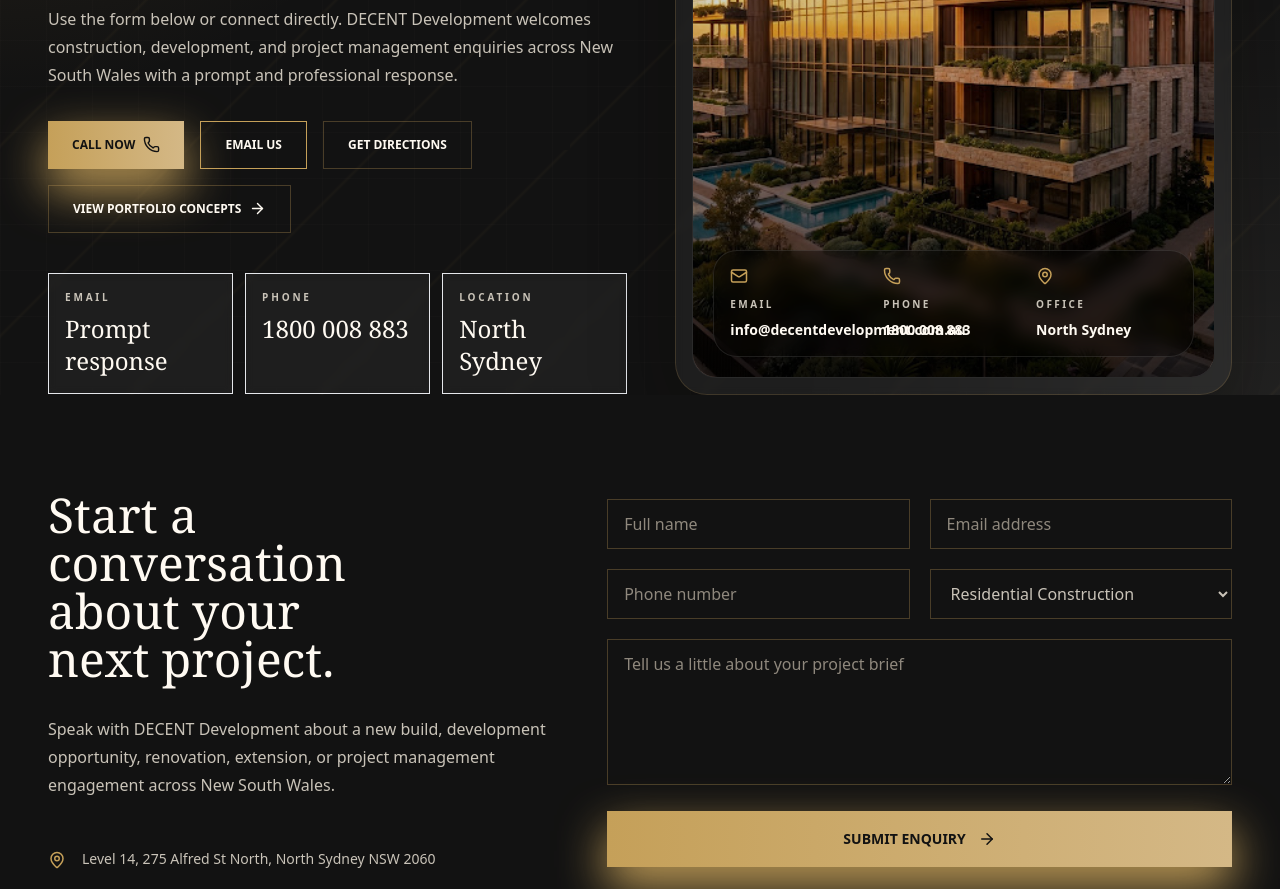
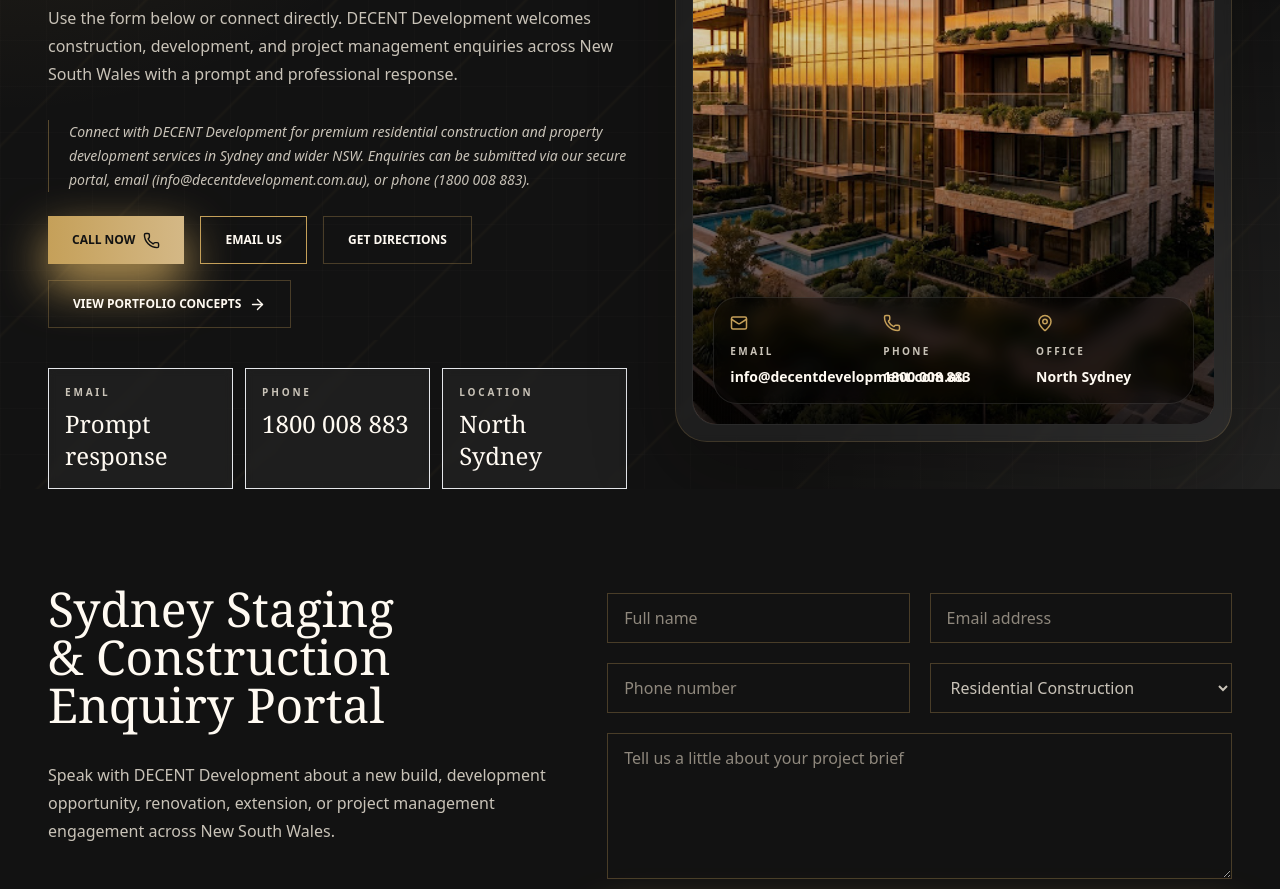
Before and after one commit to abubakerasif202/decent-development, a React (Vite) app: page /contact in a window 1280 px wide. Shown: the part 420-1309 px from the top of the page. Built offline with nearby package versions, Linux system fonts and the light colour scheme.

Commit message:
Optimize SEO/AEO content quality, add direct-answer blocks and refine headers

```diff
--- a/src/components/Contact.jsx
+++ b/src/components/Contact.jsx
@@ -38,13 +38,11 @@
           transition={{ duration: 0.55, ease: 'easeOut' }}
         >
           <h2 id="contact-title" className="font-display text-4xl font-normal leading-tight sm:text-5xl">
-            Start a
+            Sydney Staging
             <br />
-            conversation
+            & Construction
             <br />
-            about your
-            <br />
-            next project.
+            Enquiry Portal
           </h2>
           <p className="mt-8 max-w-xl text-base font-light leading-7 text-smoke">
             Speak with DECENT Development about a new build, development opportunity, renovation, extension, or
--- a/src/components/Hero.jsx
+++ b/src/components/Hero.jsx
@@ -71,15 +71,14 @@
             transition={{ delay: 0.25, duration: 0.72, ease: [0.22, 1, 0.36, 1] }}
             style={{ transformOrigin: 'left' }}
           />
-          <motion.p
-            className="mt-8 max-w-xl text-base font-light leading-7 text-white/90 sm:text-lg"
+          <motion.blockquote
+            className="mt-8 max-w-xl border-l border-gold/40 pl-5 text-base font-light italic leading-7 text-white/95 sm:text-lg"
             initial={reducedMotion ? false : { opacity: 0, y: 24 }}
             animate={reducedMotion ? undefined : { opacity: 1, y: 0 }}
             transition={{ delay: 0.18, duration: 0.68, ease: 'easeOut' }}
           >
-            Premium construction and development delivered with clarity, precision, and a commitment to long-term
-            value.
-          </motion.p>
+            DECENT Development is a premium residential and commercial construction company based in North Sydney, NSW (Licence 476988C). We specialize in residential construction, property development, duplex/triplex builds, and project management across New South Wales.
+          </motion.blockquote>
 
           <motion.div
             className="mt-10 flex flex-col gap-4 sm:flex-row"
--- a/src/components/TrustAndFaq.jsx
+++ b/src/components/TrustAndFaq.jsx
@@ -33,6 +33,11 @@
     question: 'What construction services are available?',
     answer:
       'Services include residential construction, commercial construction, property development, project management, renovations, extensions, and building consultation.',
+  },
+  {
+    question: 'Do you specialize in duplex and triplex developments in Sydney?',
+    answer:
+      'Yes, DECENT Development specializes in multi-residential developments, including attached duplex and triplex projects, ensuring optimal land utilization and premium architectural finishes under our NSW contractor licence.',
   },
   {
     question: 'How do project enquiries start?',
--- a/src/pages/CompletedProjectsPage.jsx
+++ b/src/pages/CompletedProjectsPage.jsx
@@ -190,9 +190,9 @@
 
 export default function CompletedProjectsPage({ company }) {
   usePageMeta({
-    title: 'Portfolio | DECENT Development',
+    title: 'Premium Dwelling Portfolio | DECENT Development',
     description:
-      'Browse premium AI-generated concept showcases for attached dwellings, single homes, commercial fit-outs, and heritage restoration.',
+      'Browse premium AI-generated concept showcases for attached duplexes, triplexes, single homes, commercial fit-outs, and heritage restoration in Sydney and NSW.',
     path: '/completed-projects/',
   })
 
@@ -229,6 +229,10 @@
           />
         }
       >
+        <blockquote className="mb-6 border-l border-gold/40 pl-5 text-sm font-light italic leading-6 text-smoke">
+          This portfolio showcases premium architectural design concepts for attached duplexes, triplexes, single-family dwellings, and commercial fit-outs. Each project represents the standard of craftsmanship and staging delivered by DECENT Development in NSW.
+        </blockquote>
+
         <div className="flex flex-wrap gap-4">
           <a
             href="#attached-dwellings"
--- a/src/pages/ContactPage.jsx
+++ b/src/pages/ContactPage.jsx
@@ -11,9 +11,9 @@
 
 export default function ContactPage({ company }) {
   usePageMeta({
-    title: 'Contact | DECENT Development',
+    title: 'Contact DECENT Development | Sydney Construction Enquiries',
     description:
-      'Contact DECENT Development to discuss a premium construction, development, or project management brief in New South Wales.',
+      'Contact DECENT Development to discuss a premium construction, duplex/triplex development, or project management brief in Sydney and New South Wales.',
     path: '/contact/',
   })
 
@@ -78,6 +78,10 @@
           </motion.div>
         }
       >
+        <blockquote className="mb-6 border-l border-gold/40 pl-5 text-sm font-light italic leading-6 text-smoke">
+          Connect with DECENT Development for premium residential construction and property development services in Sydney and wider NSW. Enquiries can be submitted via our secure portal, email (info@decentdevelopment.com.au), or phone (1800 008 883).
+        </blockquote>
+
         <div className="flex flex-wrap gap-4">
           <a
             href={company.phoneHref}
```
